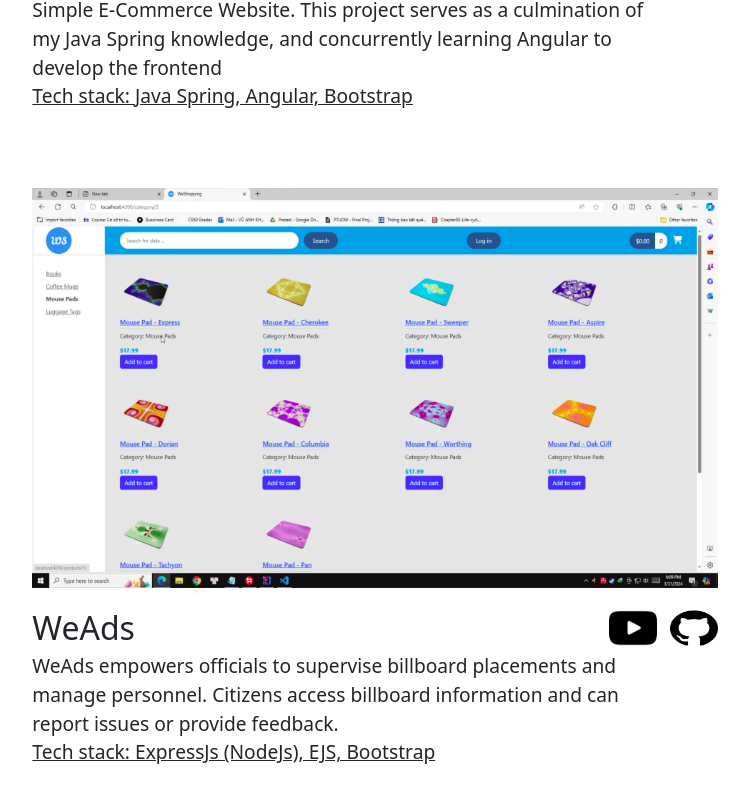
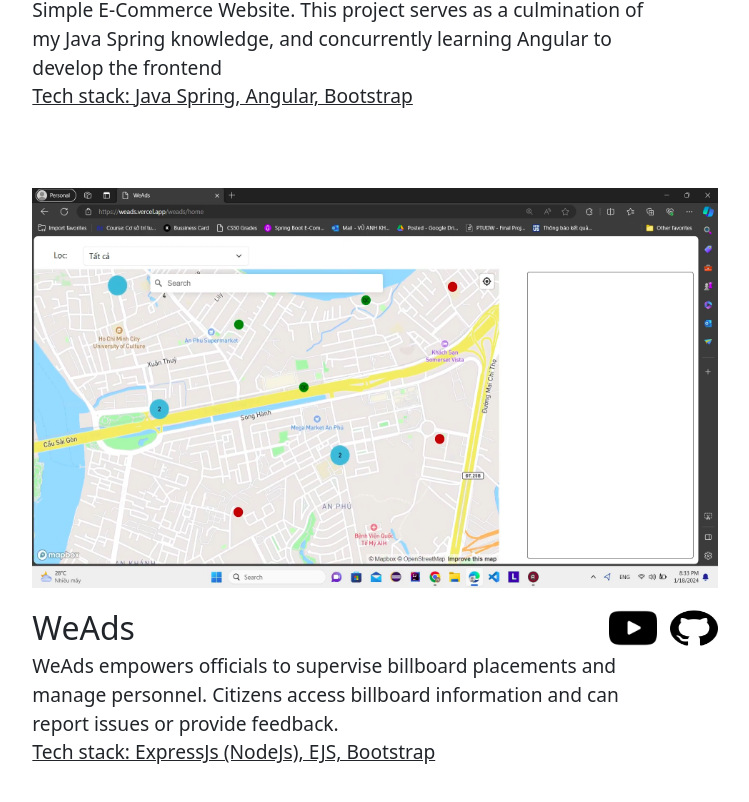
Before and after one commit to VuKhoa23/Portfolio, a Next.js app: page /projects in a window 1280 px wide. Shown: the part 1244-2046 px from the top of the page, without its empty margins (265-1014 px from the left). Built offline with nearby package versions, Linux system fonts and the light colour scheme.

Commit message:
Change project's image

```diff
--- a/app/projects/page.js
+++ b/app/projects/page.js
@@ -2,6 +2,7 @@ import classes from "./page.module.css"
 import Project from "./project";
 import portfolioProjectImg from "../../public/images/portfolio-project.png"
 import weshoppingProjectImg from "../../public/images/weshopping-project.png"
+import weadsProjectImg from "../../public/images/weads-project.png"
 
 import Image from "next/image";
 export const metadata = {
@@ -31,7 +32,7 @@ const project3 = {
   title: "WeAds",
   description: <p>WeAds empowers officials to supervise billboard placements
     and manage personnel. Citizens access billboard information and can report issues or provide feedback.</p>,
-  img: <Image src={weshoppingProjectImg} layout="fill" alt="Portfolio Website Image" />,
+  img: <Image src={weadsProjectImg} layout="fill" alt="Portfolio Website Image" />,
   youtube: "https://www.youtube.com/watch?v=6SL3_YXreL0",
   github: "https://github.com/VuKhoa23/WE-ADS",
   techStack: "ExpressJs (NodeJs), EJS, Bootstrap"
```
Also changed, not shown: public/images/weads-project.png (added).
